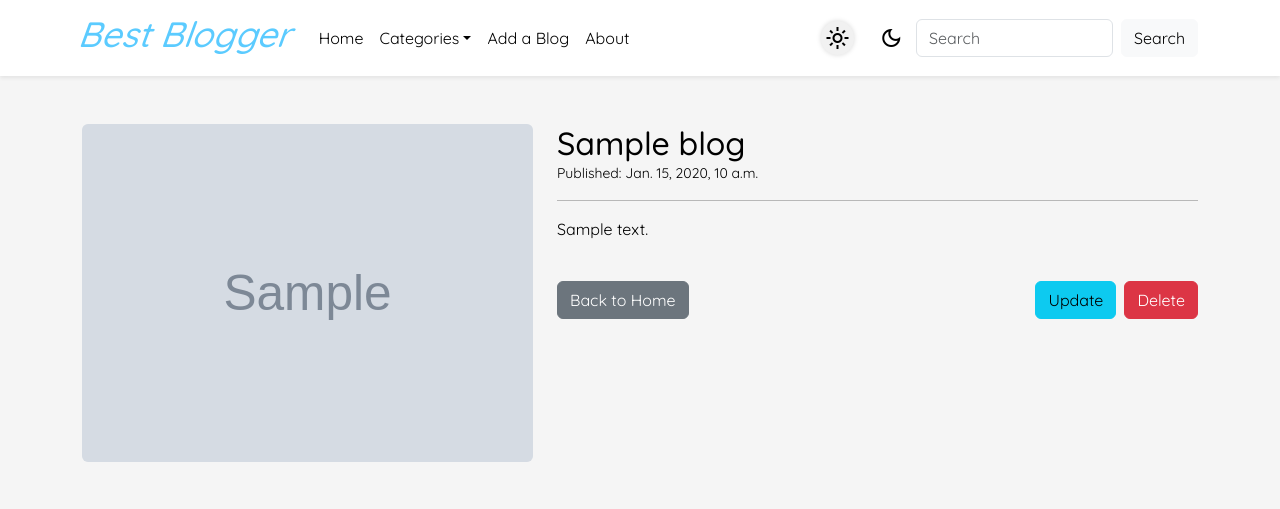
After one commit to T-Python-25-June-15/LAB-ORM-1, a Django app: template Blogger/blogs/templates/blogs/detailBlog.html in a window 1280 px wide. The commit adds this page. Shown: the top 509 px of the page. Run offline with Django 5.2, Linux system fonts and the light colour scheme; the template is opened without the code that fills it: most values are stand-ins (such as "Sample title", 1, 10 or a date in 2020); grey boxes marked "Sample" are stand-in pictures; data that the repository does not hold is empty.

Commit message:
adding Update & Delete

```diff
--- /dev/null
+++ b/Blogger/blogs/templates/blogs/detailBlog.html
@@ -0,0 +1,57 @@
+{% extends 'main/base.html' %}
+{% load static %}
+
+{% block title %}Blog Details{% endblock %}
+
+{% block content %}
+<div class="container py-5">
+    <div class="row">
+        <div class="col-md-5">
+            <img src="{{ blog.image.url }}" class="w-100 rounded"  alt="Blog Image">
+        </div>
+
+        <div class="col-md-7">
+            <h2 class="card-title">{{ blog.title }}</h2>
+            <p class="small">Published: {{ blog.published_at }}</p>
+            <hr>
+            <p class="card-text">{{ blog.content }}</p>
+
+            <div class="d-flex justify-content-between mt-4">
+                <a href="{% url 'main:home_view' %}" class="btn btn-secondary mt-3">Back to Home</a>
+
+                <div class="d-flex gap-2">
+                    <a href="{% url 'blogs:updateBlog_view' blog.id %}" class="btn btn-info mt-3">Update</a>
+                    <button type="button" class="btn btn-danger mt-3" data-bs-toggle="modal" data-bs-target="#exampleModal">Delete</button>
+
+
+                </div>
+
+
+            </div>
+        </div>
+    </div>
+</div>
+
+
+
+<!-- Modal -->
+<div class="modal fade" id="exampleModal" tabindex="-1" aria-labelledby="exampleModalLabel" aria-hidden="true">
+  <div class="modal-dialog">
+    <div class="modal-content">
+      <div class="modal-header">
+        <h1 class="modal-title fs-5" id="exampleModalLabel">Delete Blog</h1>
+        <button type="button" class="btn-close" data-bs-dismiss="modal" aria-label="Close"></button>
+      </div>
+      <div class="modal-body">
+        Are you sure you want to delete {{blog.title}}?
+      </div>
+      <div class="modal-footer">
+        <button type="button" class="btn btn-secondary" data-bs-dismiss="modal">Close</button>
+        <a href="{% url 'blogs:deleteBlog_view' blog.id %}" class="btn btn-danger">Delete</a>
+      </div>
+    </div>
+  </div>
+</div>
+
+
+{% endblock %}
--- a/Blogger/blogs/urls.py
+++ b/Blogger/blogs/urls.py
@@ -4,5 +4,8 @@ from . import views
 app_name="blogs"
 
 urlpatterns= [
-    path("createBlogs/", views.createBlogs_view, name="createBlogs_view")
+    path("createBlogs/", views.createBlogs_view, name="createBlogs_view"),
+    path("detail/<blog_id>/", views.detailBlog_view, name="detailBlog_view" ),
+    path("update/<blog_id>/", views.updateBlog_view, name="updateBlog_view"),
+    path("delete/<blog_id>/", views.deleteBlog_view, name="deleteBlog_view"),
 ]
```
Also changed, not shown: Blogger/blogs/templates/blogs/updateBlog.html (added, +40 -0 lines), Blogger/blogs/views.py (+30 -4 lines), Blogger/main/templates/main/index.html (+5 -7 lines), Blogger/media/images/images.jpg (added), Blogger/media/images/images_1.jpg (added), Blogger/media/images/screen-properties.png (added), Blogger/media/images/test1.jpg (added), 1 other file.
